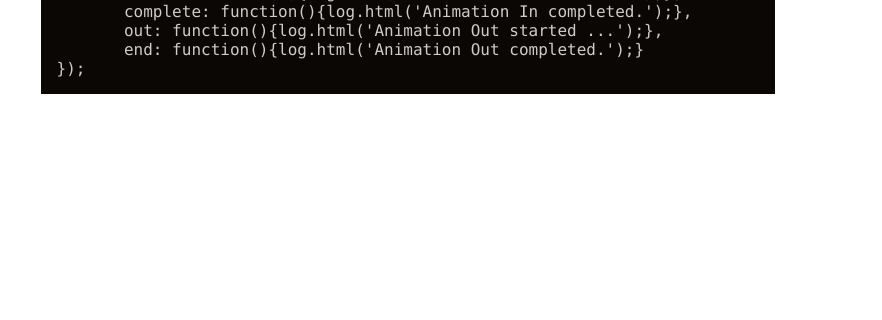
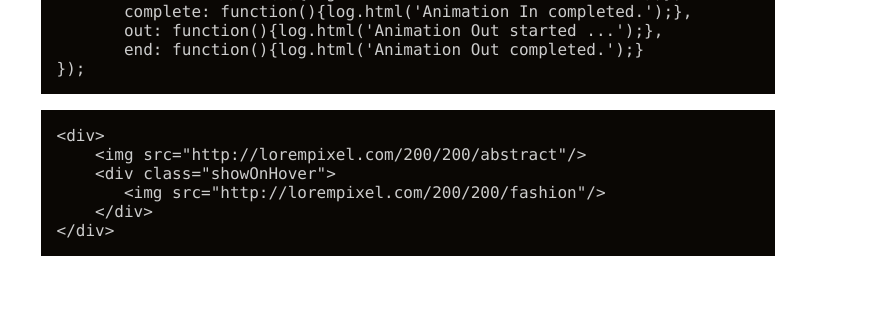
Before and after one commit to Masquerade-Circus/showOnHover.js, a plain HTML site: page index.html in a window 1280 px wide. Shown: the part 1005-1325 px from the top of the page, 398-1280 px from the left. Drawn offline with nearby package versions, Linux system fonts and the light colour scheme; a script that the page names is missing.

Commit message:
Added html code example.

```diff
--- a/index.html
+++ b/index.html
@@ -105,6 +105,14 @@
 						<br>&nbsp;&nbsp;&nbsp;&nbsp;&nbsp;&nbsp;	end: function(){log.html('Animation Out completed.');}
 						<br>});
 					</div>
+					<div class="code">
+									&lt;div&gt;
+						<br>&nbsp;&nbsp;&nbsp;			&lt;img src=&quot;http://lorempixel.com/200/200/abstract&quot;/&gt;
+						<br>&nbsp;&nbsp;&nbsp;			&lt;div class=&quot;showOnHover&quot;&gt;
+						<br>&nbsp;&nbsp;&nbsp;&nbsp;&nbsp;&nbsp;				&lt;img src=&quot;http://lorempixel.com/200/200/fashion&quot;/&gt;
+						<br>&nbsp;&nbsp;&nbsp;			&lt;/div&gt;
+						<br>		&lt;/div&gt;
+					</div>
 				</div>
 				<br class="clear">
 
```
Also changed, not shown: 1 other file.
